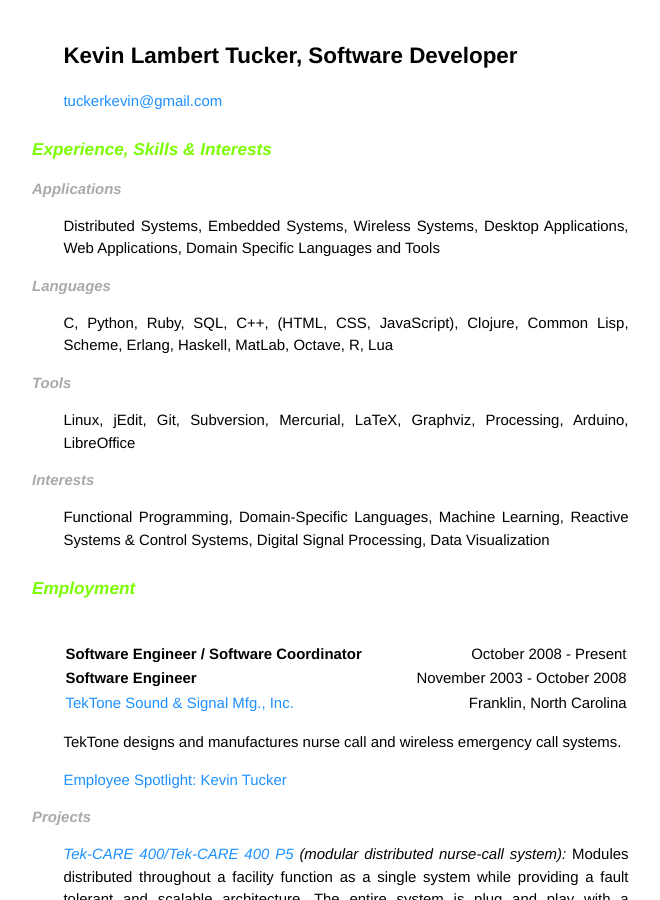
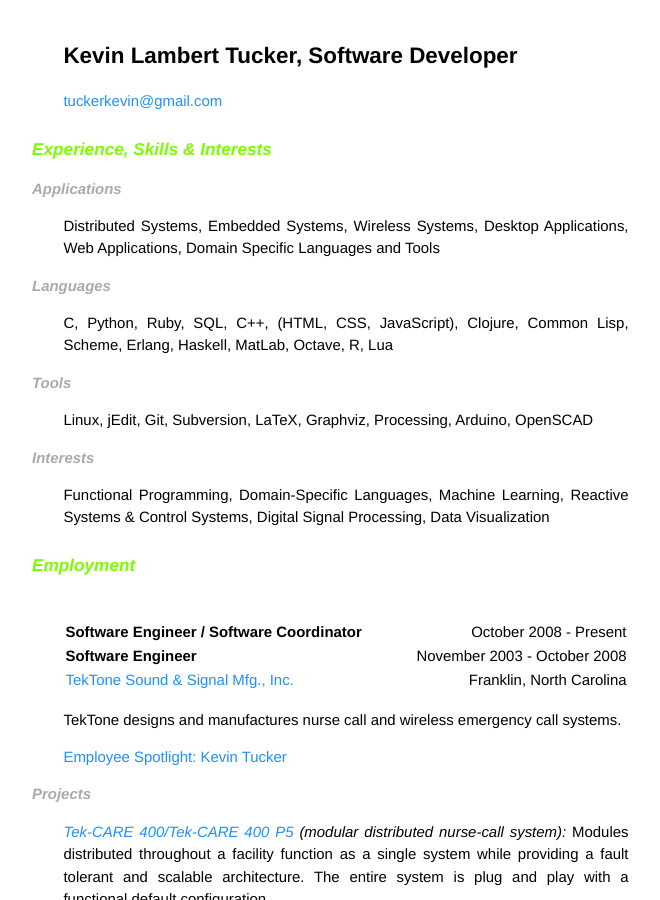
Before and after one commit to tuckerkevin/tuckerkevin.github.io, a Jekyll site: the page built from resume.md, in a window 1280 px wide and 900 px high. Shown: the whole window, without its empty margins (294-954 px from the left). Built offline with Jekyll 4.4.1, drawn with Linux system fonts in a browser that asks for light colours; Markdown is read by kramdown in place of the engine named in the settings.

Commit message:
Update resume tools section.

```diff
--- a/resume.md
+++ b/resume.md
@@ -16,7 +16,7 @@ Distributed Systems, Embedded Systems, Wireless Systems, Desktop Applications, W
 C, Python, Ruby, SQL, C++, (HTML, CSS, JavaScript), Clojure, Common Lisp, Scheme, Erlang, Haskell, MatLab, Octave, R, Lua
 
 ### Tools
-Linux, jEdit, Git, Subversion, Mercurial, LaTeX, Graphviz, Processing, Arduino, LibreOffice
+Linux, jEdit, Git, Subversion, LaTeX, Graphviz, Processing, Arduino, OpenSCAD
 
 ### Interests
 Functional Programming, Domain-Specific Languages, Machine Learning, Reactive Systems & Control Systems, Digital Signal Processing, Data Visualization
```
